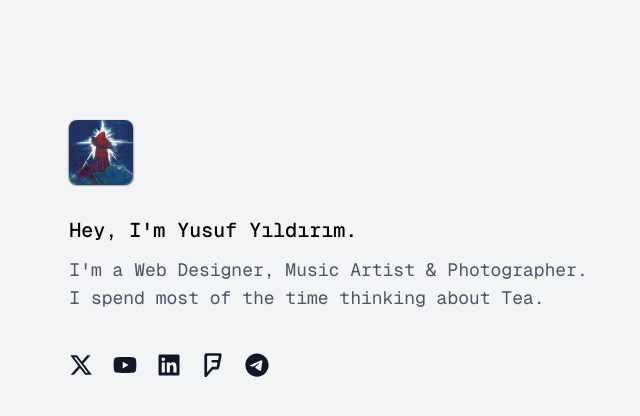
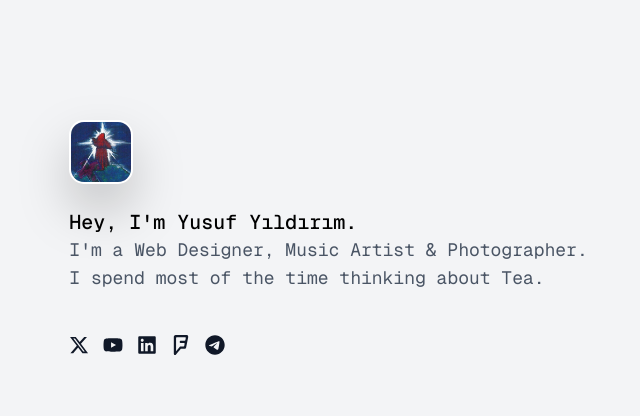
Before and after one commit to antaresrvish/portfolio, a Next.js app: page / in a window 1280 px wide. Shown: the top 416 px of the page, without its empty margins (160-800 px from the left). Built offline with nearby package versions, Linux system fonts and the light colour scheme.

Commit message:
feat(components): tooltip, effects, improvements

```diff
--- /dev/null
+++ b/src/components/effects/blur-fade.tsx
@@ -0,0 +1,24 @@
+import React, { useState, useEffect } from 'react';
+
+export const BlurFade = ({ children, delay = 0 }: { children: any, delay?: number }) => {
+  const [show, setShow] = useState(false);
+
+  useEffect(() => {
+    const timer = setTimeout(() => {
+      setShow(true);
+    }, delay);
+
+    return () => clearTimeout(timer);
+  }, [delay]);
+
+  return (
+    <div
+      className={`transition-all duration-700 ease-out ${show
+          ? 'opacity-100 blur-0 translate-y-0'
+          : 'opacity-0 blur-sm translate-y-4'
+        }`}
+    >
+      {children}
+    </div>
+  );
+};
--- a/src/components/profile.tsx
+++ b/src/components/profile.tsx
@@ -1,10 +1,21 @@
-export default function Profiler({ title, bio1, bio2 }: { title: string; bio1: string; bio2: string }) {
+import { Profile } from '@/types/components/profile';
+import { BlurFade } from './effects/blur-fade';
+
+export default function Profiler({ title, bio1, bio2, photoUrl }: Profile) {
     return (
-       <div className="flex flex-col justify-center">
-            <img src="/profile-photo.jpeg" alt="Profile Image" className="rounded-lg shadow-xs shadow shadow-black w-16 h-16 mb-6"/>
-            <span className="mt-2 text-xl font-medium mb-3">{title}</span>
-            <span className="text-lg text-gray-600">{bio1}</span>
-            <span className="text-lg text-gray-600">{bio2}</span>
-       </div>
+        <div className="flex flex-col justify-center">
+            <BlurFade delay={250}>
+                <img src={photoUrl} alt="Profile Image" className="rounded-[15px] border-2 border-white drop-shadow-2xl/20 drop-shadow-black w-16 h-16 mb-6" />
+            </BlurFade>
+            <BlurFade delay={500}>
+                <span className="mt-2 text-xl font-medium mb-3">{title}</span>
+            </BlurFade>
+            <BlurFade delay={750}>
+                <span className="text-lg text-gray-600">{bio1}</span>
+            </BlurFade>
+            <BlurFade delay={1000}>
+                <span className="text-lg text-gray-600">{bio2}</span>
+            </BlurFade>
+        </div>
     )
 }
--- a/src/components/social-links.tsx
+++ b/src/components/social-links.tsx
@@ -1,24 +1,41 @@
 import { FaXTwitter, FaYoutube, FaLinkedin, FaTelegram, FaFoursquare } from "react-icons/fa6";
+import Tooltip from "./utils/tooltip";
+import {BlurFade} from "./effects/blur-fade";
 
-export default function socialLinks( { x, youtube, linkedin, telegram, foursquare}: { x: string; youtube: string; linkedin: string; telegram: string; foursquare: string }) {
+export default function socialLinks({ x, youtube, linkedin, email, foursquare }: { x: string; youtube: string; linkedin: string; email: string; foursquare: string }) {
     return (
+        <BlurFade delay={1250}>
         <div className="flex mt-10">
-            <a href={x} className="text-gray-900 hover:text-gray-700 transition duration-300 ease-in-out hover:scale-110">
-                <FaXTwitter className="inline-block w-6 h-6 mr-5" />
-            </a>
-            <a href={youtube} className="text-gray-900 hover:text-red-700 transition duration-300 ease-in-out hover:scale-110">
-                <FaYoutube className="inline-block w-6 h-6 mr-5" />
-            </a>
+            <Tooltip text="Twitter/X">
+                <a href={x} className="text-gray-900">
+                    <FaXTwitter className="inline-block w-5 h-5 mr-3.5" />
+                </a>
+            </Tooltip>
 
-            <a href={linkedin} className="text-gray-900 hover:text-blue-900 transition duration-300 ease-in-out hover:scale-110">
-                <FaLinkedin className="inline-block w-6 h-6 mr-5" />
-            </a>
-            <a href={foursquare} className="text-gray-900 hover:text-yellow-700 transition duration-300 ease-in-out hover:scale-110">
-                <FaFoursquare className="inline-block w-6 h-6 mr-5" />
-            </a>
-            <a href={telegram} className="text-gray-900 hover:text-slate-600 transition duration-300 ease-in-out hover:scale-110">
-                <FaTelegram className="inline-block w-6 h-6 mr-5" />
-            </a>
+            <Tooltip text="YouTube">
+                <a href={youtube} className="text-gray-900">
+                    <FaYoutube className="inline-block w-5 h-5 mr-3.5" />
+                </a>
+            </Tooltip>
+
+            <Tooltip text="LinkedIn">
+                <a href={linkedin} className="text-gray-900">
+                    <FaLinkedin className="inline-block w-5 h-5 mr-3.5"/>
+                </a>
+            </Tooltip>
+
+            <Tooltip text="Framer Marketplace">
+                <a href={foursquare} className="text-gray-900">
+                    <FaFoursquare className="inline-block w-5 h-5 mr-3.5" />
+                </a>
+            </Tooltip>
+
+            <Tooltip text="Send email">
+                <a href={email} className="text-gray-900">
+                    <FaTelegram className="inline-block w-5 h-5 mr-3.5" />
+                </a>
+            </Tooltip>
         </div>
+        </BlurFade>
     );
 }
--- /dev/null
+++ b/src/components/utils/tooltip.tsx
@@ -0,0 +1,28 @@
+import { useState } from 'react';
+
+interface TooltipProps {
+  children: React.ReactNode;
+  text: string;
+}
+
+export default function Tooltip({ children, text }: TooltipProps) {
+  const [isVisible, setIsVisible] = useState(false);
+
+  return (
+    <div
+      className="relative inline-block"
+      onMouseEnter={() => setIsVisible(true)}
+      onMouseLeave={() => setIsVisible(false)}>
+      {children}
+
+      <div className={`absolute left-1/4 transform -translate-x-1/2 mt-3 px-2 py-1 bg-white font-bold
+           text-xs rounded-lg shadow-lg whitespace-nowrap z-50 transition-all duration-300 ease-out
+          ${isVisible
+            ? 'opacity-100 translate-y-0 scale-100'
+            : 'opacity-0 -translate-y-2 scale-95 pointer-events-none'
+          }`}>
+        {text}
+      </div>
+    </div>
+  );
+}
--- a/src/pages/index.tsx
+++ b/src/pages/index.tsx
@@ -19,8 +19,8 @@ export default function Home() {
     >
       <div className="flex-column w-4/6">
         <div className="w-full mt-26 justify-start p-4">
-          <Profiler title="Hey, I'm Yusuf Yıldırım." bio1="I'm a Web Designer, Music Artist & Photographer." bio2="I spend most of the time thinking about Tea." />
-          <SocialLinks x="#" youtube="#" linkedin="#" telegram="#" foursquare="#" />
+          <Profiler title="Hey, I'm Yusuf Yıldırım." bio1="I'm a Web Designer, Music Artist & Photographer." bio2="I spend most of the time thinking about Tea." photoUrl="/profile-photo.jpeg" />
+          <SocialLinks x="#" youtube="#" linkedin="#" email="#" foursquare="#" />
         </div>
       </div>
 
--- a/src/styles/globals.css
+++ b/src/styles/globals.css
@@ -1 +1,5 @@
 @import "tailwindcss";
+
+.body {
+    background-color: #F9F9F9;
+}
--- /dev/null
+++ b/src/types/components/profile.d.ts
@@ -0,0 +1,6 @@
+export interface Profile {
+    title: string;
+    bio1: string;
+    bio2: string;
+    photoUrl: string;
+}
--- /dev/null
+++ b/tailwind.config.ts
@@ -0,0 +1,32 @@
+import type { Config } from 'tailwindcss'
+
+const config: Config = {
+  content: [
+    './src/pages/**/*.{js,ts,jsx,tsx,mdx}',
+    './src/components/**/*.{js,ts,jsx,tsx,mdx}',
+    './src/app/**/*.{js,ts,jsx,tsx,mdx}',
+  ],
+  theme: {
+    extend: {
+      animation: {
+        'blur-fade-in': 'blurFadeIn 0.8s ease-out forwards',
+      },
+      keyframes: {
+        blurFadeIn: {
+          '0%': {
+            opacity: '0',
+            filter: 'blur(10px)',
+            transform: 'translateY(20px)'
+          },
+          '100%': {
+            opacity: '1',
+            filter: 'blur(0px)',
+            transform: 'translateY(0px)'
+          }
+        }
+      }
+    },
+  },
+  plugins: [],
+}
+export default config
```
Also changed, not shown: 1 other file (tests, documents, lock files or other folders).
